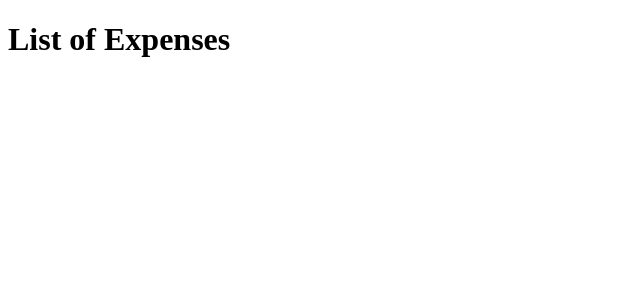
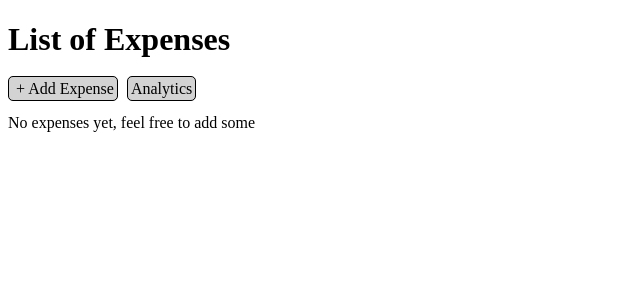
Before and after one commit to justaszie/LS_PY185_Expenses, a Flask app: template templates/expense_list.html in a window 1280 px wide. Shown: the top 300 px of the page, without its empty margins (0-640 px from the left). Run offline with Flask 3, Linux system fonts and the light colour scheme; the template is opened without the code that fills it, so the values that code supplies are empty; some libraries are stand-ins or nearby versions.

Commit message:
Completed the Expenses List feature

```diff
--- a/app.py
+++ b/app.py
@@ -1,15 +1,65 @@
+from datetime import datetime
 from flask import (
     Flask,
     render_template,
+    redirect,
+    url_for,
+    g,
+    session,
+    abort
 )
 from secrets import token_hex
+from expense_tracker.db_storage import ExpensesDatabaseStorage
+from functools import wraps
 
 app = Flask(__name__)
 app.secret_key = token_hex(32)
 
+def requires_signin(func):
+    @wraps(func)
+    def wrapper(*args, **kwargs):
+        user_name = session.get('user_name')
+        if not user_name:
+            abort(401, description='You must be signed in')
+
+        user_id = g.storage.get_current_user_id(user_name)
+        return func(user_id, *args, **kwargs)
+    return wrapper
+
+
+@app.before_request
+def create_db_connection():
+    g.storage = ExpensesDatabaseStorage()
+
+# TODO - Implement properly when working on auth
+@app.before_request
+def initialize_session():
+    session['user_name'] = 'admin'
+
+@app.teardown_appcontext
+def close_db_connection(exception=None):
+    if hasattr(g, 'storage'):
+        g.storage.close_connection()
+
+
 @app.route('/')
 def index():
-    return render_template('expense_list.html')
+    return redirect(url_for('expense_list'))
+
+@app.route('/expenses')
+@requires_signin
+def expense_list(user_id):
+    expenses = g.storage.all_user_expenses(user_id)
+    # expenses=[
+    #     {
+    #         'id': 12,
+    #         'expense_date_time': datetime.now(),
+    #         'amount_usd': 121.20,
+    #         'description': 'Berneliu Uzeiga',
+    #         'category': 'food'
+    #     },
+    # ]
+    return render_template('expense_list.html', expenses=expenses)
 
 if __name__ == '__main__':
     app.run(debug=True, port=5020)
--- /dev/null
+++ b/expense_tracker/db_storage.py
@@ -0,0 +1,60 @@
+import psycopg2
+from psycopg2.extras import DictCursor
+from textwrap import dedent
+from functools import wraps
+
+# Wrapping database queries with connection and cursor as context managers
+def db_query(cursor_type=None):
+    def decorator(meth):
+        @wraps(meth)
+        def wrapper(self, *args, **kwargs):
+            with self.connection:
+                if cursor_type:
+                    with self.connection.cursor(cursor_factory=cursor_type) as cursor:
+                        result = meth(self, cursor, *args, **kwargs)
+                else:
+                    with self.connection.cursor() as cursor:
+                        result = meth(self, cursor, *args, **kwargs)
+                return result
+        return wrapper
+    return decorator
+
+
+class ExpensesDatabaseStorage:
+    def __init__(self, is_test_env=False):
+        db_name = 'test_expenses' if is_test_env else 'expenses'
+        self.connection = psycopg2.connect(dbname=db_name)
+
+    @db_query(DictCursor)
+    def all_user_expenses(self, cursor, user_id):
+        query = (
+            """
+            SELECT *
+            FROM expenses e
+            LEFT JOIN categories c ON e.category_id = c.id
+            JOIN users u ON u.id = %s
+            """
+        )
+        cursor.execute(query, (user_id, ))
+
+        results = cursor.fetchall()
+
+        return results
+
+    @db_query()
+    def get_current_user_id(self, cursor, user_name):
+        query = (
+            """
+            SELECT id
+            FROM users
+            WHERE LOWER(user_name) = %s
+            """
+        )
+        cursor.execute(query, (user_name.lower(), ))
+
+        result = cursor.fetchone()
+        return result[0] if result else None
+
+
+    def close_connection(self):
+        self.connection.close()
--- a/pyproject.toml
+++ b/pyproject.toml
@@ -9,6 +9,7 @@ readme = "README.md"
 python = "^3.12"
 flask = "^3.1.0"
 bcrypt = "^4.2.1"
+psycopg2 = "^2.9.10"
 
 
 [build-system]
--- /dev/null
+++ b/static/stylesheets/style.css
@@ -0,0 +1,27 @@
+.expense-table{
+    border: 1px solid black;
+}
+
+th, td {
+    border: 0.5px solid gray;
+    padding: 5px 10px;
+}
+
+.cta{
+    font-size: 1rem;
+    margin-right: 5px;
+    padding:3px;
+    background-color: lightgray;
+    text-decoration: none;
+    color: black;
+    border: 1px solid;
+    border-radius:5px;
+    cursor:default;
+}
+.cta-form{
+    display:inline;
+}
+
+section{
+    margin-top:10px;
+}
--- a/templates/expense_list.html
+++ b/templates/expense_list.html
@@ -1,5 +1,49 @@
 {% extends "layout.html" %}
 
 {% block content %}
+<header>
 <h1>List of Expenses</h1>
+</header>
+<section>
+<!-- TODO: Add Expemse / Analytics CTAs -->
+    <a class="cta" href="#">&nbsp;&plus; Add Expense</a>
+    <a class="cta" href="#">Analytics</a>
+</section>
+
+<section>
+{% if not expenses %}
+    <p>No expenses yet, feel free to add some</p>
+{% else %}
+    <table class="expense-table">
+        <thead>
+            <tr>
+                <th>Date</th>
+                <th>Amount (USD)</th>
+                <th>Description</th>
+                <th>Category</th>
+                <th>Actions</th>
+            </tr>
+        </thead>
+        <tbody>
+            {% for expense in expenses %}
+                <tr class="row">
+                    <td>{{ expense.transaction_datetime }}</td>
+                    <td>{{ expense.amount_usd }}</td>
+                    <td>{{ expense.description }}</td>
+                    <td>{{ expense.category_name }}</td>
+                    <td>
+                        <a class="cta" href="{{ '#' }}" >Edit</a>  <!-- TODO : add Edit route link -->
+                        <form class="cta-form" method="POST" action="{{ '#' }}"> <!-- TODO : add Delete route link -->
+                            <input type="hidden" name="expsense_id" value="{{ expense.id }}">
+                            <button class="cta" type="submit">Delete</button>
+                        </form>
+                    </td>
+                </tr>
+            {% endfor %}
+        </tbody>
+    </table>
+{% endif %}
+
+</section>
+
 {% endblock %}
--- a/templates/layout.html
+++ b/templates/layout.html
@@ -4,6 +4,7 @@
     <meta charset="UTF-8">
     <meta name="viewport" content="width=device-width, initial-scale=1.0">
     <title>Expense Tracker</title>
+    <link rel="stylesheet" href="{{ url_for('static', filename='stylesheets/style.css') }}">
 </head>
 <body>
     <main>
```
Also changed, not shown: expense_tracker/data/schema.sql (added, +29 -0 lines), 1 other file.
